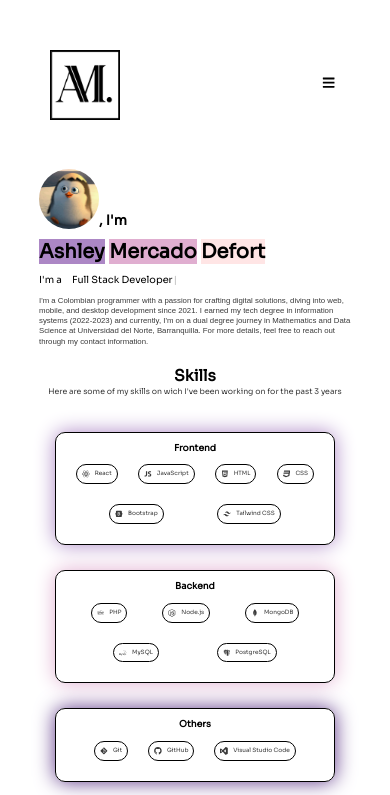
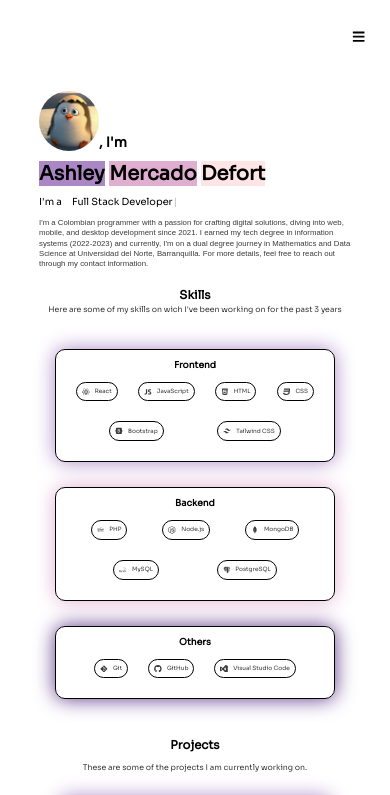
Before and after one commit to AshleyDefort/ashleydefort.github.io, a React (Create React App) app: page / in a window 390 px wide. Shown: the top 795 px of the page. Built offline with nearby package versions, Linux system fonts and the light colour scheme; a web font is replaced by a local one.

Commit message:
Update desing

```diff
--- a/src/components/contact.jsx
+++ b/src/components/contact.jsx
@@ -7,7 +7,7 @@ function ContactSection() {
   return (
     <div className="contact-section" id="contact">
       <div className="contact-title">
-        <h1>Contact</h1>
+        <h2>Contact</h2>
         <p>Feel free to contact me through any of my social media</p>
       </div>
       <div className="contact-list">
--- a/src/components/navbar.jsx
+++ b/src/components/navbar.jsx
@@ -13,9 +13,9 @@ function NavBar() {
 
   return (
     <header>
-      <div className="logo-container">
+      {/*<div className="logo-container">
         <img src={logo} alt="logo" className="logo" />
-      </div>
+      </div>*/}
       <nav className={isNavExpanded ? "nav expanded" : "nav"}>
         <a className="item" href="#about" onClick={closeNav}>
           About
--- a/src/components/projects.jsx
+++ b/src/components/projects.jsx
@@ -6,7 +6,7 @@ function ProjectsSection() {
   return (
     <div className="projects-section" id="projects">
       <div className="projects-section-title">
-        <h1>Projects</h1>
+        <h2>Projects</h2>
         <p>These are some of the projects I am currently working on.</p>
       </div>
       <div className="projects-section-list">
--- a/src/components/skills.jsx
+++ b/src/components/skills.jsx
@@ -5,7 +5,7 @@ function SkillsSection() {
   return (
     <div className="skills-section" id="skills">
       <div className="skills-title">
-        <h1>Skills</h1>
+        <h2>Skills</h2>
         <p>Here are some of my skills on wich I've been working on for the past 3 years</p>
       </div>
       <div className="skills-list">
--- a/src/styles/navbar.css
+++ b/src/styles/navbar.css
@@ -2,9 +2,9 @@
   --color1: #F3CCF3;
 }
 header{
-  padding: 25px 50px 10px 100px;
+  padding-top: 25px;
   display: flex;
-  justify-content: space-between;
+  justify-content: center;
   align-items: center;
   position: sticky;
   top: 0;
@@ -49,8 +49,9 @@ header{
 @media only screen and (max-width: 1024px){
   header{
     width: 100%;
-    padding: 50px 50px 10px 50px;
     background-color: white;
+    justify-content: flex-end;
+    padding-right: 20px;
   }
   header .nav-btn{
     visibility: visible;
```
